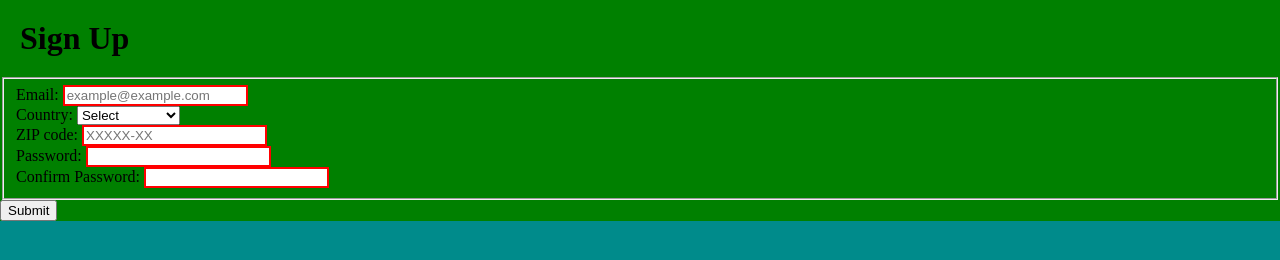
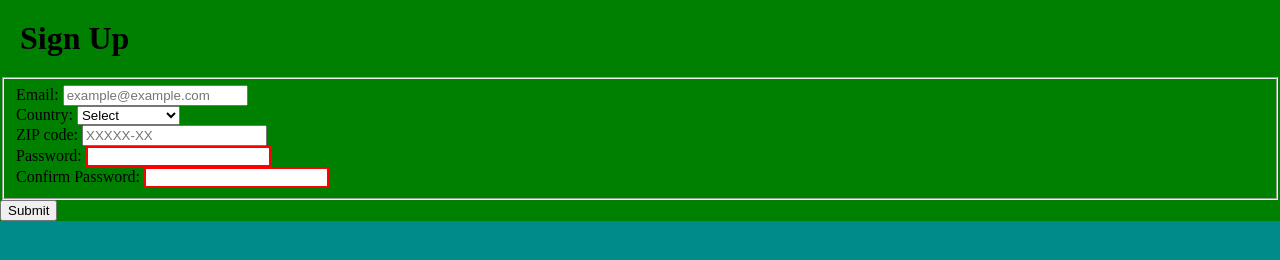
Before and after one commit to Figby222/form-validation, a plain HTML site: page index.html in a window 1280 px wide. Drawn offline with Linux system fonts and the light colour scheme.

Commit message:
Remove required property from email input

```diff
--- a/index.html
+++ b/index.html
@@ -12,7 +12,7 @@
         <fieldset>
             <div>
                 <label for="email">Email: </label>
-                <input type="email" id="email" name="email" required placeholder="example@example.com">
+                <input type="email" id="email" name="email" placeholder="example@example.com">
                 <span class="email-error error"></span>
             </div>
             <div>
@@ -26,7 +26,7 @@
             </div>
             <div>
                 <label for="zip-code">ZIP code: </label>
-                <input type="number" id="zip-code" name="country" required placeholder="XXXXX-XX">
+                <input type="number" id="zip-code" name="country" placeholder="XXXXX-XX">
                 <span class="zip-code-error error"></span>
             </div>
             <div>
```
